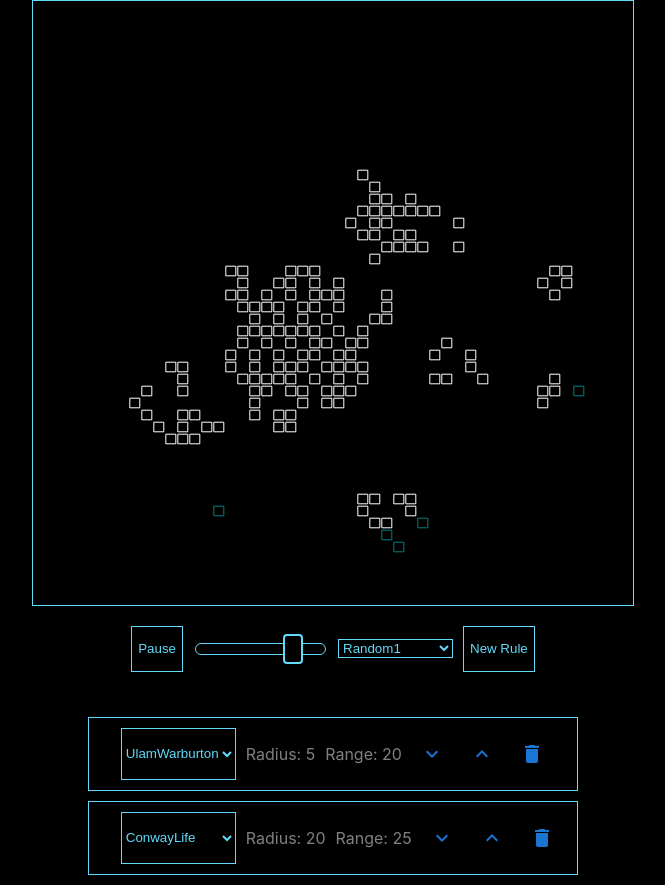
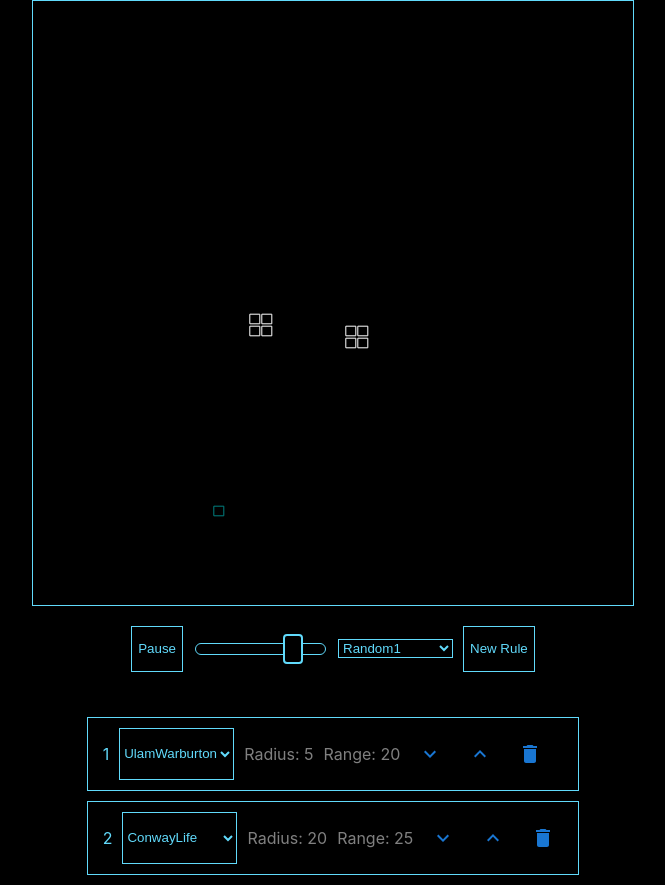
Before and after one commit to NLZ432/automata, a React (Create React App) app: page / in a window 1280 px wide. Shown: the whole page, without its empty margins (307-972 px from the left). Built offline with nearby package versions, Linux system fonts and the light colour scheme.

Commit message:
fix text color css

```diff
--- a/src/App.css
+++ b/src/App.css
@@ -1,3 +1,7 @@
+p {
+  color: #61dafb
+}
+
 .App {
   background-color: #000000;
   min-height: 100vh;
--- a/src/App.tsx
+++ b/src/App.tsx
@@ -17,7 +17,7 @@ function App() {
 
   // pretty presets :3
   grid.addWanderingZone(new WanderingZone(UlamWarburton, 5, 25, 25, 1, 20))
-  grid.addWanderingZone(new WanderingZone(ConwayLife, 20, 25, 25, 1, 25))
+  grid.addWanderingZone(new WanderingZone(ConwayLife, 20, 25, 25, 2, 25))
 
   grid.setRunning(true);
 
```
